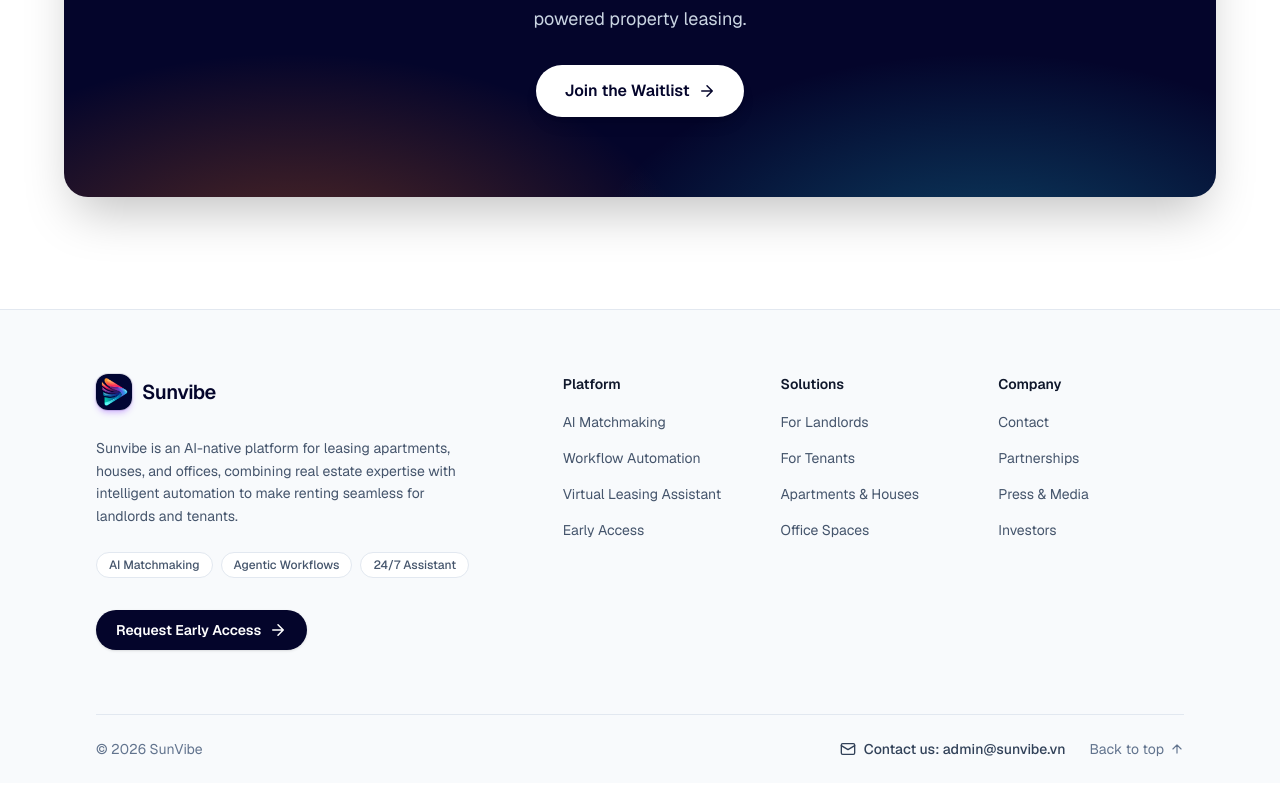
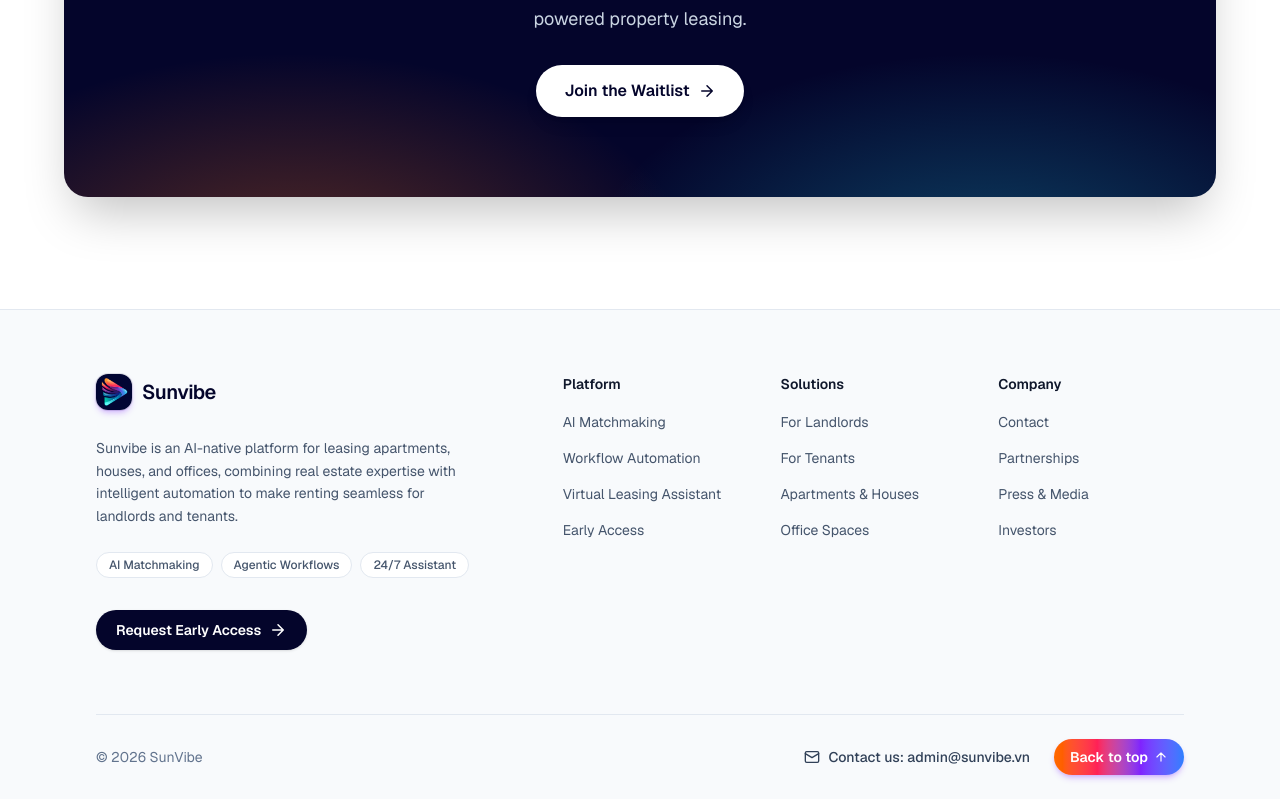
Before and after one commit to SunvibeVn/sunvibe-ui, a Next.js app: page / in a window 1280 px wide. Shown: the part 1970-2769 px from the top of the page. Built offline with nearby package versions, Linux system fonts and the light colour scheme; no server answers.

Commit message:
update css for Back to top link

```diff
--- a/app/page.tsx
+++ b/app/page.tsx
@@ -476,10 +476,11 @@ export default function Home() {
               </a>
               <a
                 href="#top"
-                className="inline-flex items-center gap-1.5 transition-colors hover:text-violet-700"
+                className="group inline-flex items-center gap-1.5 rounded-full bg-brand-gradient px-4 py-2 text-sm font-semibold text-white shadow-md shadow-violet-600/25 transition-all hover:shadow-lg hover:shadow-violet-600/30 hover:brightness-110"
               >
                 Back to top
                 <svg
+                  className="transition-transform group-hover:-translate-y-0.5"
                   width={14}
                   height={14}
                   viewBox="0 0 24 24"
```
